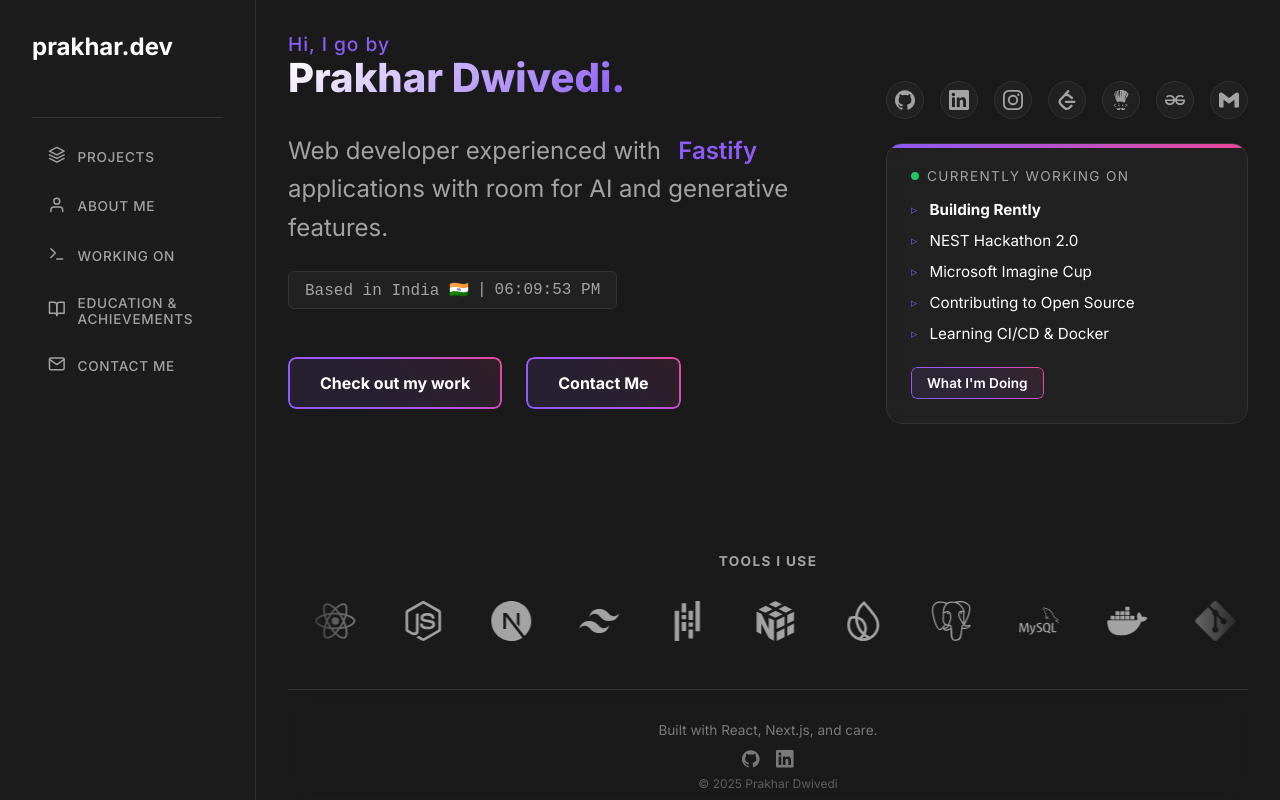
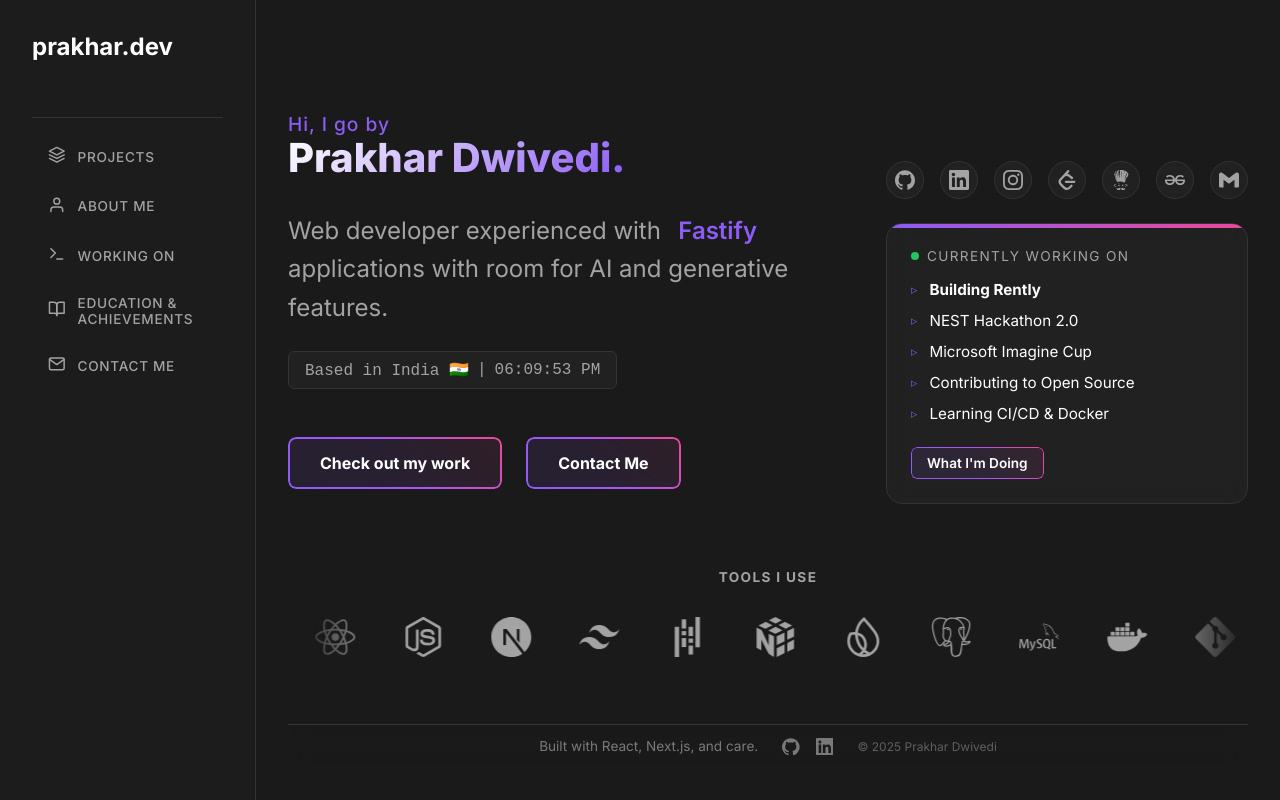
Before and after one commit to prakharDvedi/portfolio, a Next.js app: page / in a window 1280 px wide. Built offline with nearby package versions, Linux system fonts and the light colour scheme.

Commit message:
modified footer

```diff
--- a/src/app/home.module.css
+++ b/src/app/home.module.css
@@ -2,7 +2,8 @@
   min-height: 80vh;
   display: flex;
   flex-direction: column;
-  justify-content: center;
+  justify-content: flex-start;
+  padding-top: 10vh;
   max-width: 1200px;
   width: 100%;
 }
@@ -13,7 +14,7 @@
   justify-content: center; /* Centers items horizontally */
   width: 100%;
   gap: 4rem;
-  margin-bottom: 4rem;
+  margin-bottom: 0rem;
 }
 
 .heroContent {
--- a/src/components/Footer.module.css
+++ b/src/components/Footer.module.css
@@ -1,12 +1,13 @@
 .footer {
   width: 100%;
-  padding: 2rem 0;
+  padding: 0.8rem 0;
   margin-top: auto;
   border-top: 1px solid var(--border-color);
   display: flex;
-  flex-direction: column;
+  flex-direction: row;
+  justify-content: center;
   align-items: center;
-  gap: 0.5rem;
+  gap: 1.5rem;
   color: var(--text-secondary);
   font-size: 0.85rem;
   background: rgba(var(--background-rgb), 0.5);
@@ -25,7 +26,6 @@
 .socials {
   display: flex;
   gap: 1rem;
-  margin-top: 0.25rem;
 }
 
 .iconLink {
@@ -47,5 +47,7 @@
   .footer {
     padding: 1.5rem;
     text-align: center;
+    flex-direction: column;
+    gap: 1rem;
   }
 }
```
